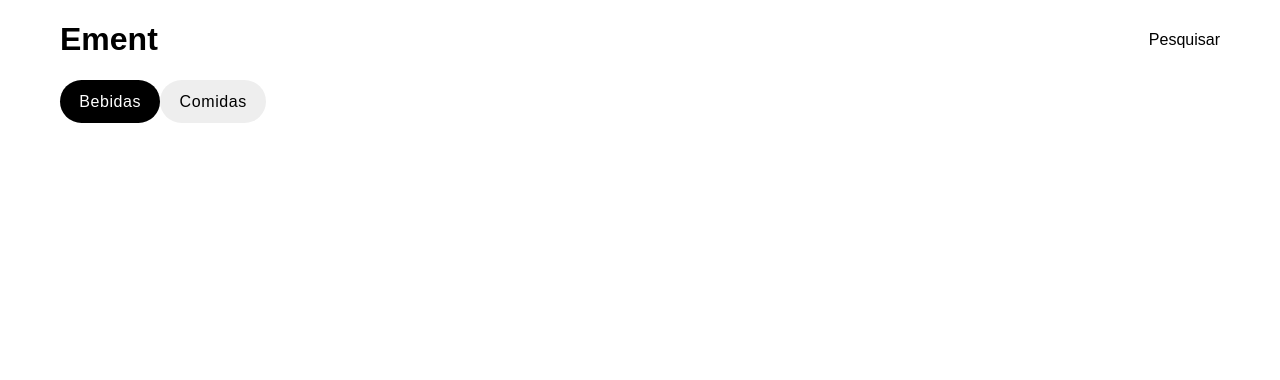
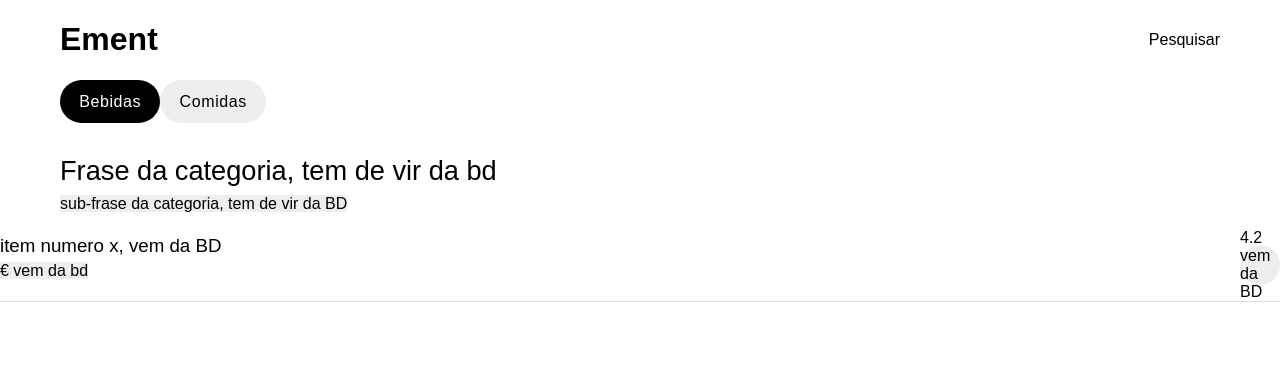
Before and after one commit to RaitonGG/Ement, a PHP site: page / in a window 1280 px wide. Shown: the top 380 px of the page. Run offline with PHP 8.4, Linux system fonts and the light colour scheme.

Commit message:
main
- started working on list
- bug: can't seem to target specific spans h2 and divs...

```diff
--- a/index.html
+++ b/index.html
@@ -10,7 +10,7 @@
     <header>
       <div class="container">
         <div class="logo">
-          <h1>Ement</h1>  <!-- Logo da empresa de onde vem o QRCODE -->
+          <h1>Ement</h1>  <!-- Logo ou nome da empresa de onde vem o QRCODE -->
           </div>
           <div class="currentDetails"> <!-- Mostra Mesa nrº x-->
             <div class="header-option">
@@ -39,7 +39,27 @@
       <!-- Listing -->
       <div class="listings">
         <div class="container">
-
+          <div class="header">
+            <div class="header-title">
+        <h2>Frase da categoria, tem de vir da bd</h2>
+          <span>sub-frase da categoria, tem de vir da BD</span>
+            </div>
+          </div>
+        </div>
+        <div class="listings-list">
+          <div class="listings-list-element">
+            <div class="text">
+              <div class="text-title">
+              <h3>item numero x, vem da BD</h3>
+              <div class="info">
+                <span>€ vem da bd</span>
+              </div>
+              </div>
+              <div class="rating">
+                <span class="circle">4.2 vem da BD</span>
+                </div>
+            </div>
+          </div>
         </div>
       </div>
   </body>
--- a/styles/main.css
+++ b/styles/main.css
@@ -1,6 +1,7 @@
 :root {
   --font-family: sans-serif;
   --color-grey: rgb(238, 238, 238);
+  --color-greyDarker: rgb(84, 84, 84);
   font-size: 16px;
 }
 
@@ -23,9 +24,11 @@ body{
   display: flex;
   align-items: center;
 }
+
 .searchBar{
   margin-left: auto;
 }
+
 .header-option{
     padding-left: 5rem;
 }
@@ -52,3 +55,77 @@ body{
   background: black;
   color: white;
 }
+
+.listings{
+  padding: 2rem 0;
+}
+
+.header{
+  display:flex;
+  align-items: center;
+}
+
+.header.title{
+
+}
+
+h2{
+  font-weight: 400;
+  font-size: 1.7rem;
+  margin-bottom: 0.5rem;
+  margin-top: 0;
+}
+
+span{
+  color: var(--color-greyDarker)
+}
+
+.listings-list{
+
+}
+
+.listings-list-element{
+
+}
+
+.circle{
+  width: 40px;
+  height: 40px;
+  align-items: center;
+  justify-content: center;
+  border-radius: 50%;
+  display: inline-flex;
+}
+
+.text{
+    display: flex;
+    align-items: center;
+    border-bottom: 1px solid #ddd;
+    padding: 1rem 0;
+}
+
+
+h3{
+  font-weight:400;
+  margin-bottom: 0.3rem;
+  margin-top: 0;
+}
+
+span{
+  font-size: 0.8rem;
+  font-weight: 300;
+  color: var(--color-greyDarker)
+}
+
+.rating{
+margin: auto 0 auto auto;
+height: 100%;
+}
+
+span{
+height: 40px;
+width: 40px;
+background: var(--color-grey);
+font-size: 1rem;
+color: black;
+}
```
Lines whose indentation alone changed are shown as unchanged.
